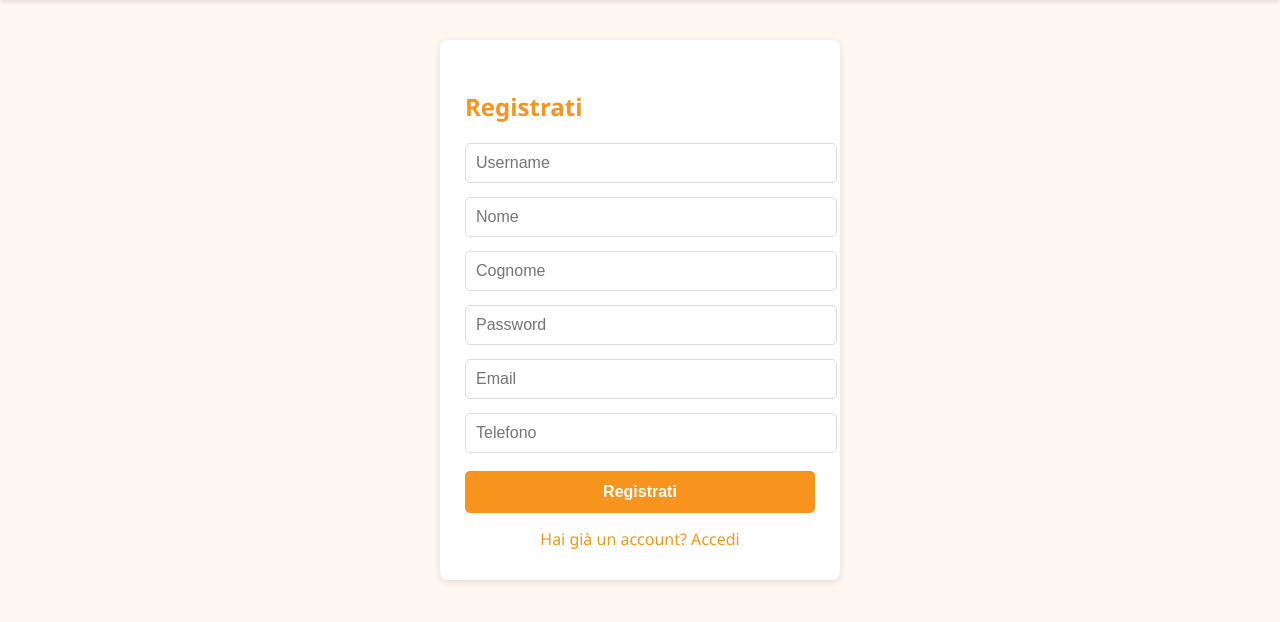
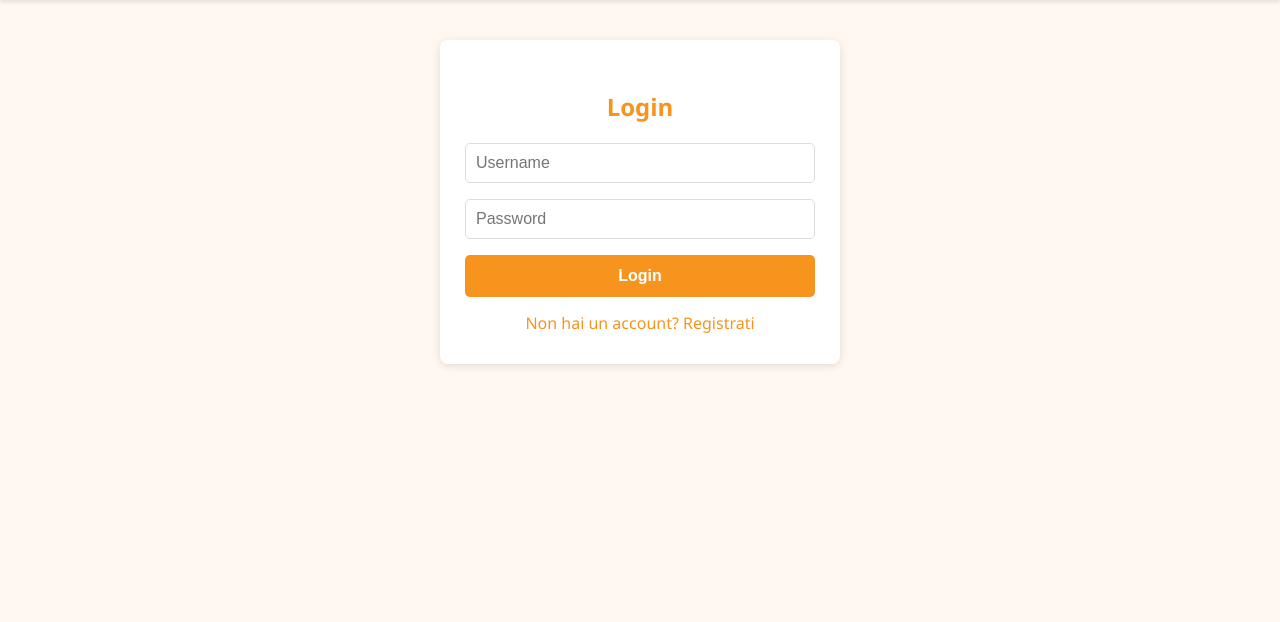
Before and after one commit to lukewhites/mickysbakery, a Flask app: page /register in a window 1280 px wide. Shown: the part 162-784 px from the top of the page. Run offline with Flask 3, Linux system fonts and the light colour scheme.

Commit message:
update
update login.html
update register.html

```diff
--- a/templates/login.html
+++ b/templates/login.html
@@ -14,8 +14,7 @@
 }
 </style>
 <div class="form-container" style="max-width:350px;margin:40px auto;background:#fff;padding:30px 25px;border-radius:8px;box-shadow:0 2px 8px rgba(0,0,0,0.12);">
-    <img src="{{ url_for('static', filename='image/logo.png') }}" alt="Logo Pasticceria" style="display:block;margin:0 auto 18px auto;max-width:120px;">
-    <h2 style="color:#f7941d;margin-bottom:20px;">Login</h2>
+    <h2 style="color:#f7941d;margin-bottom:20px; text-align:center;">Login</h2>
     <form method="post" action="/login">
         <input type="text" name="username" placeholder="Username" required>
         <input type="password" name="password" placeholder="Password" required>
--- a/templates/register.html
+++ b/templates/register.html
@@ -1,17 +1,25 @@
 {% extends "base.html" %}
-{% block title %}Registrati - Pasticceria{% endblock %}
+{% block title %}Login - Pasticceria{% endblock %}
 {% block content %}
+<style>
+.form-container input[type="text"],
+.form-container input[type="password"] {
+    width: 100%;
+    padding: 10px;
+    margin-bottom: 16px;
+    border: 1px solid #ddd;
+    border-radius: 5px;
+    font-size: 1rem;
+    box-sizing: border-box;
+}
+</style>
 <div class="form-container" style="max-width:350px;margin:40px auto;background:#fff;padding:30px 25px;border-radius:8px;box-shadow:0 2px 8px rgba(0,0,0,0.12);">
-    <h2 style="color:#f7941d;margin-bottom:20px;">Registrati</h2>
-    <form method="post" action="/register">
-        <input type="text" name="username" placeholder="Username" required style="width:100%;padding:10px;margin-bottom:14px;border:1px solid #ddd;border-radius:5px;font-size:1rem;">
-        <input type="text" name="nome" placeholder="Nome" required style="width:100%;padding:10px;margin-bottom:14px;border:1px solid #ddd;border-radius:5px;font-size:1rem;">
-        <input type="text" name="cognome" placeholder="Cognome" required style="width:100%;padding:10px;margin-bottom:14px;border:1px solid #ddd;border-radius:5px;font-size:1rem;">
-        <input type="password" name="password" placeholder="Password" required style="width:100%;padding:10px;margin-bottom:14px;border:1px solid #ddd;border-radius:5px;font-size:1rem;">
-        <input type="email" name="email" placeholder="Email" required style="width:100%;padding:10px;margin-bottom:14px;border:1px solid #ddd;border-radius:5px;font-size:1rem;">
-        <input type="text" name="telefono" placeholder="Telefono" required style="width:100%;padding:10px;margin-bottom:18px;border:1px solid #ddd;border-radius:5px;font-size:1rem;">
-        <button type="submit" style="width:100%;background:#f7941d;color:#fff;border:none;padding:12px;border-radius:5px;font-size:1rem;font-weight:bold;cursor:pointer;">Registrati</button>
+    <h2 style="color:#f7941d;margin-bottom:20px; text-align:center;">Login</h2>
+    <form method="post" action="/login">
+        <input type="text" name="username" placeholder="Username" required>
+        <input type="password" name="password" placeholder="Password" required>
+        <button type="submit" style="width:100%;background:#f7941d;color:#fff;border:none;padding:12px;border-radius:5px;font-size:1rem;font-weight:bold;cursor:pointer;">Login</button>
     </form>
-    <a href="/login" style="display:block;margin-top:15px;text-align:center;color:#f7941d;text-decoration:none;">Hai già un account? Accedi</a>
+    <a href="/register" style="display:block;margin-top:15px;text-align:center;color:#f7941d;text-decoration:none;">Non hai un account? Registrati</a>
 </div>
 {% endblock %}
```
